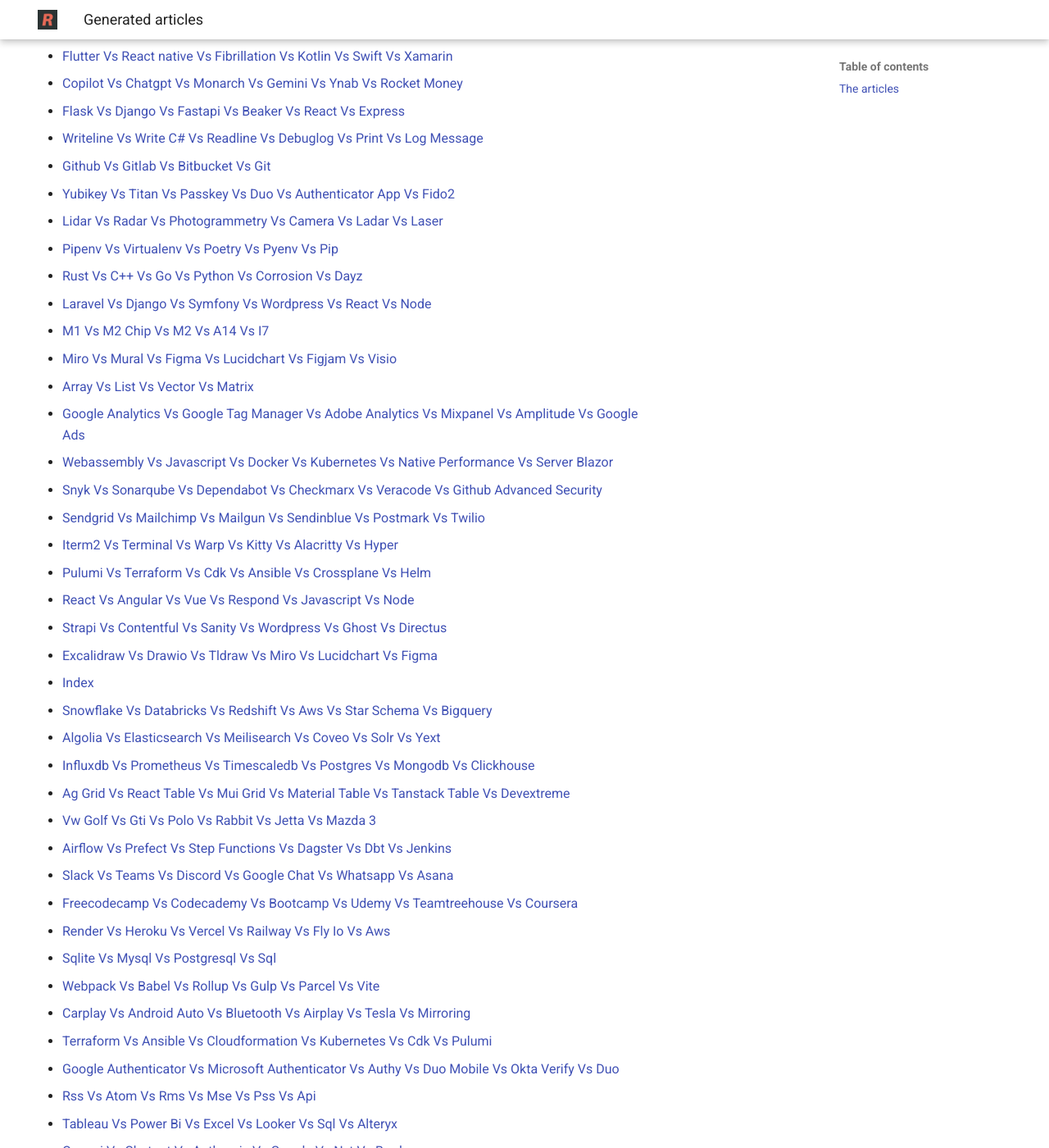
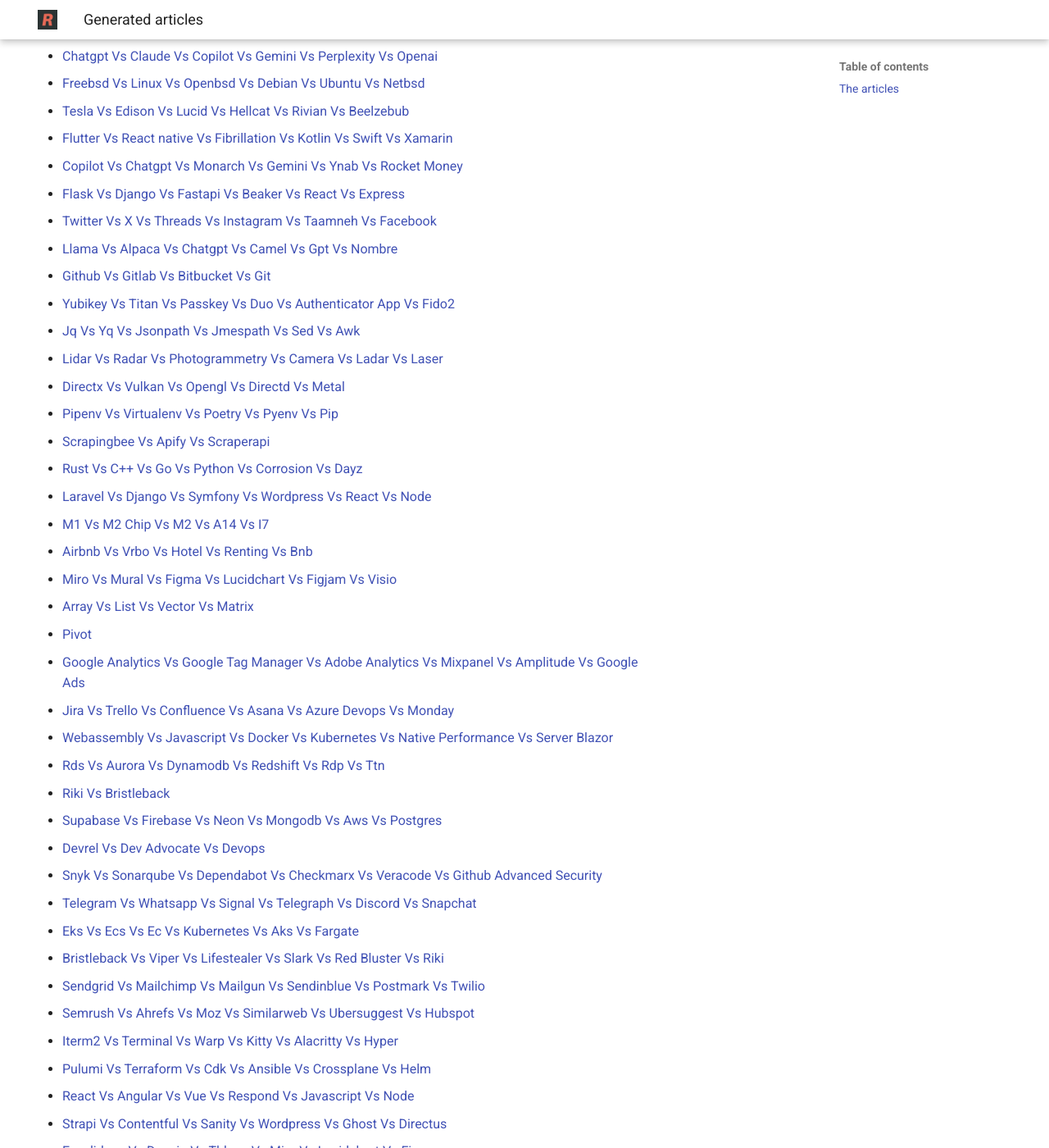
Before and after one commit to ritza-co/internal-articles, an MkDocs documentation site: the page built from docs/gen-articles/index.md, in a window 1280 px wide and 1400 px high, scrolled down 551 px. Shown: the whole window at 82% size. Built offline with MkDocs 1.6.1 and Material for MkDocs 9.7.7, drawn with Linux system fonts in a browser that asks for light colours; some of the changed text lies outside the part shown.

Commit message:
update index

```diff
--- a/docs/gen-articles/index.md
+++ b/docs/gen-articles/index.md
@@ -13,29 +13,47 @@
 
 ## The articles
 
+* [Langbase Vs Langchain](./langbase-vs-langchain.md)
 * [S23 Ultra Vs S22 Ultra Vs S23 Plus Vs Fold 5 Vs Pixel 7 Pro Vs 14 Pro Max](./s23-ultra-vs-s22-ultra-vs-s23-plus-vs-fold-5-vs-pixel-7-pro-vs-14-pro-max.md)
 * [Bitcoin Vs Ethereum Vs Gold Vs Dogecoin Vs Cryptocurrency Vs Dollar](./bitcoin-vs-ethereum-vs-gold-vs-dogecoin-vs-cryptocurrency-vs-dollar.md)
 * [Genesys Vs Nice Vs Avaya Vs Five Vs Amazon Connect Vs Cisco](./genesys-vs-nice-vs-avaya-vs-five-vs-amazon-connect-vs-cisco.md)
 * [Sbb Vs Bls](./sbb-vs-bls.md)
 * [How Fast Does An Airbag Deploy And Other Questions About Airbags](./how-fast-does-an-airbag-deploy-and-other-questions-about-airbags.md)
+* [Chatgpt Vs Claude Vs Copilot Vs Gemini Vs Perplexity Vs Openai](./chatgpt-vs-claude-vs-copilot-vs-gemini-vs-perplexity-vs-openai.md)
+* [Freebsd Vs Linux Vs Openbsd Vs Debian Vs Ubuntu Vs Netbsd](./freebsd-vs-linux-vs-openbsd-vs-debian-vs-ubuntu-vs-netbsd.md)
 * [Tesla Vs Edison Vs Lucid Vs Hellcat Vs Rivian Vs Beelzebub](./tesla-vs-edison-vs-lucid-vs-hellcat-vs-rivian-vs-beelzebub.md)
 * [Flutter Vs React native Vs Fibrillation Vs Kotlin Vs Swift Vs Xamarin](./flutter-vs-react native-vs-fibrillation-vs-kotlin-vs-swift-vs-xamarin.md)
 * [Copilot Vs Chatgpt Vs Monarch Vs Gemini Vs Ynab Vs Rocket Money](./copilot-vs-chatgpt-vs-monarch-vs-gemini-vs-ynab-vs-rocket-money.md)
 * [Flask Vs Django Vs Fastapi Vs Beaker Vs React Vs Express](./flask-vs-django-vs-fastapi-vs-beaker-vs-react-vs-express.md)
-* [Writeline Vs Write C# Vs Readline Vs Debuglog Vs Print Vs Log Message](./writeline-vs-write-csharp-vs-readline-vs-debuglog-vs-print-vs-log-message.md)
+* [Twitter Vs X Vs Threads Vs Instagram Vs Taamneh Vs Facebook](./twitter-vs-x-vs-threads-vs-instagram-vs-taamneh-vs-facebook.md)
+* [Llama Vs Alpaca Vs Chatgpt Vs Camel Vs Gpt Vs Nombre](./llama-vs-alpaca-vs-chatgpt-vs-camel-vs-gpt-vs-nombre.md)
 * [Github Vs Gitlab Vs Bitbucket Vs Git](./github-vs-gitlab-vs-bitbucket-vs-git.md)
 * [Yubikey Vs Titan Vs Passkey Vs Duo Vs Authenticator App Vs Fido2](./yubikey-vs-titan-vs-passkey-vs-duo-vs-authenticator-app-vs-fido2.md)
+* [Jq Vs Yq Vs Jsonpath Vs Jmespath Vs Sed Vs Awk](./jq-vs-yq-vs-jsonpath-vs-jmespath-vs-sed-vs-awk.md)
 * [Lidar Vs Radar Vs Photogrammetry Vs Camera Vs Ladar Vs Laser](./lidar-vs-radar-vs-photogrammetry-vs-camera-vs-ladar-vs-laser.md)
+* [Directx Vs Vulkan Vs Opengl Vs Directd Vs Metal](./directx-vs-vulkan-vs-opengl-vs-directd-vs-metal.md)
 * [Pipenv Vs Virtualenv Vs Poetry Vs Pyenv Vs Pip](./pipenv-vs-virtualenv-vs-poetry-vs-pyenv-vs-pip.md)
+* [Scrapingbee Vs Apify Vs Scraperapi](./scrapingbee-vs-apify-vs-scraperapi.md)
 * [Rust Vs C++ Vs Go Vs Python Vs Corrosion Vs Dayz](./rust-vs-c++-vs-go-vs-python-vs-corrosion-vs-dayz.md)
 * [Laravel Vs Django Vs Symfony Vs Wordpress Vs React Vs Node](./laravel-vs-django-vs-symfony-vs-wordpress-vs-react-vs-node.md)
 * [M1 Vs M2 Chip Vs M2 Vs A14 Vs I7](./m1-vs-m2-chip-vs-m2-vs-a14-vs-i7.md)
+* [Airbnb Vs Vrbo Vs Hotel Vs Renting Vs Bnb](./airbnb-vs-vrbo-vs-hotel-vs-renting-vs-bnb.md)
 * [Miro Vs Mural Vs Figma Vs Lucidchart Vs Figjam Vs Visio](./miro-vs-mural-vs-figma-vs-lucidchart-vs-figjam-vs-visio.md)
 * [Array Vs List Vs Vector Vs Matrix](./array-vs-list-vs-vector-vs-matrix.md)
+* [Pivot](./pivot.md)
 * [Google Analytics Vs Google Tag Manager Vs Adobe Analytics Vs Mixpanel Vs Amplitude Vs Google Ads](./google-analytics-vs-google-tag-manager-vs-adobe-analytics-vs-mixpanel-vs-amplitude-vs-google-ads.md)
+* [Jira Vs Trello Vs Confluence Vs Asana Vs Azure Devops Vs Monday](./jira-vs-trello-vs-confluence-vs-asana-vs-azure-devops-vs-monday.md)
 * [Webassembly Vs Javascript Vs Docker Vs Kubernetes Vs Native Performance Vs Server Blazor](./webassembly-vs-javascript-vs-docker-vs-kubernetes-vs-native-performance-vs-server-blazor.md)
+* [Rds Vs Aurora Vs Dynamodb Vs Redshift Vs Rdp Vs Ttn](./rds-vs-aurora-vs-dynamodb-vs-redshift-vs-rdp-vs-ttn.md)
+* [Riki Vs Bristleback](./riki-vs-bristleback.md)
+* [Supabase Vs Firebase Vs Neon Vs Mongodb Vs Aws Vs Postgres](./supabase-vs-firebase-vs-neon-vs-mongodb-vs-aws-vs-postgres.md)
+* [Devrel Vs Dev Advocate Vs Devops](./devrel-vs-dev-advocate-vs-devops.md)
 * [Snyk Vs Sonarqube Vs Dependabot Vs Checkmarx Vs Veracode Vs Github Advanced Security](./snyk-vs-sonarqube-vs-dependabot-vs-checkmarx-vs-veracode-vs-github-advanced-security.md)
+* [Telegram Vs Whatsapp Vs Signal Vs Telegraph Vs Discord Vs Snapchat](./telegram-vs-whatsapp-vs-signal-vs-telegraph-vs-discord-vs-snapchat.md)
+* [Eks Vs Ecs Vs Ec Vs Kubernetes Vs Aks Vs Fargate](./eks-vs-ecs-vs-ec-vs-kubernetes-vs-aks-vs-fargate.md)
+* [Bristleback Vs Viper Vs Lifestealer Vs Slark Vs Red Bluster Vs Riki](./bristleback-vs-viper-vs-lifestealer-vs-slark-vs-red-bluster-vs-riki.md)
 * [Sendgrid Vs Mailchimp Vs Mailgun Vs Sendinblue Vs Postmark Vs Twilio](./sendgrid-vs-mailchimp-vs-mailgun-vs-sendinblue-vs-postmark-vs-twilio.md)
+* [Semrush Vs Ahrefs Vs Moz Vs Similarweb Vs Ubersuggest Vs Hubspot](./semrush-vs-ahrefs-vs-moz-vs-similarweb-vs-ubersuggest-vs-hubspot.md)
 * [Iterm2 Vs Terminal Vs Warp Vs Kitty Vs Alacritty Vs Hyper](./iterm2-vs-terminal-vs-warp-vs-kitty-vs-alacritty-vs-hyper.md)
 * [Pulumi Vs Terraform Vs Cdk Vs Ansible Vs Crossplane Vs Helm](./pulumi-vs-terraform-vs-cdk-vs-ansible-vs-crossplane-vs-helm.md)
 * [React Vs Angular Vs Vue Vs Respond Vs Javascript Vs Node](./react-vs-angular-vs-vue-vs-respond-vs-javascript-vs-node.md)
@@ -45,14 +63,21 @@
 * [Snowflake Vs Databricks Vs Redshift Vs Aws Vs Star Schema Vs Bigquery](./snowflake-vs-databricks-vs-redshift-vs-aws-vs-star-schema-vs-bigquery.md)
 * [Algolia Vs Elasticsearch Vs Meilisearch Vs Coveo Vs Solr Vs Yext](./algolia-vs-elasticsearch-vs-meilisearch-vs-coveo-vs-solr-vs-yext.md)
 * [Influxdb Vs Prometheus Vs Timescaledb Vs Postgres Vs Mongodb Vs Clickhouse](./influxdb-vs-prometheus-vs-timescaledb-vs-postgres-vs-mongodb-vs-clickhouse.md)
+* [Datadog Vs Splunk Vs Grafana Vs Prometheus Vs Snowflake Vs Cloudwatch](./datadog-vs-splunk-vs-grafana-vs-prometheus-vs-snowflake-vs-cloudwatch.md)
 * [Ag Grid Vs React Table Vs Mui Grid Vs Material Table Vs Tanstack Table Vs Devextreme](./ag-grid-vs-react-table-vs-mui-grid-vs-material-table-vs-tanstack-table-vs-devextreme.md)
 * [Vw Golf Vs Gti Vs Polo Vs Rabbit Vs Jetta Vs Mazda 3](./vw-golf-vs-gti-vs-polo-vs-rabbit-vs-jetta-vs-mazda-3.md)
 * [Airflow Vs Prefect Vs Step Functions Vs Dagster Vs Dbt Vs Jenkins](./airflow-vs-prefect-vs-step-functions-vs-dagster-vs-dbt-vs-jenkins.md)
+* [Linear Vs Tactile Switches Vs Exponential Vs Logistic Regression Vs Tactile Keyboard Vs Clicky Switches](./linear-vs-tactile-switches-vs-exponential-vs-logistic-regression-vs-tactile-keyboard-vs-clicky-switches.md)
+* [Youtube Vs Tiktok Boxing Vs Tiktok Vs Hulu Vs Vimeo Vs Twitch Streaming](./youtube-vs-tiktok-boxing-vs-tiktok-vs-hulu-vs-vimeo-vs-twitch-streaming.md)
 * [Slack Vs Teams Vs Discord Vs Google Chat Vs Whatsapp Vs Asana](./slack-vs-teams-vs-discord-vs-google-chat-vs-whatsapp-vs-asana.md)
 * [Freecodecamp Vs Codecademy Vs Bootcamp Vs Udemy Vs Teamtreehouse Vs Coursera](./freecodecamp-vs-codecademy-vs-bootcamp-vs-udemy-vs-teamtreehouse-vs-coursera.md)
 * [Render Vs Heroku Vs Vercel Vs Railway Vs Fly Io Vs Aws](./render-vs-heroku-vs-vercel-vs-railway-vs-fly-io-vs-aws.md)
 * [Sqlite Vs Mysql Vs Postgresql Vs Sql](./sqlite-vs-mysql-vs-postgresql-vs-sql.md)
+* [Writeline Vs Write Csharp Vs Readline Vs Debuglog Vs Print Vs Log Message](./writeline-vs-write-csharp-vs-readline-vs-debuglog-vs-print-vs-log-message.md)
 * [Webpack Vs Babel Vs Rollup Vs Gulp Vs Parcel Vs Vite](./webpack-vs-babel-vs-rollup-vs-gulp-vs-parcel-vs-vite.md)
+* [Webflow Vs Wordpress Vs Framer Vs Squarespace Vs Wix Vs Figma](./webflow-vs-wordpress-vs-framer-vs-squarespace-vs-wix-vs-figma.md)
+* [X Vs Wayland Vs Xorg Vs Vnc Vs Gnome Vs Rdp](./x-vs-wayland-vs-xorg-vs-vnc-vs-gnome-vs-rdp.md)
+* [Llama Vs Mistral Vs Chatgpt Vs  Vs Llama Vs Gpt](./llama-vs-mistral-vs-chatgpt-vs--vs-llama-vs-gpt.md)
 * [Carplay Vs Android Auto Vs Bluetooth Vs Airplay Vs Tesla Vs Mirroring](./carplay-vs-android-auto-vs-bluetooth-vs-airplay-vs-tesla-vs-mirroring.md)
 * [Terraform Vs Ansible Vs Cloudformation Vs Kubernetes Vs Cdk Vs Pulumi](./terraform-vs-ansible-vs-cloudformation-vs-kubernetes-vs-cdk-vs-pulumi.md)
 * [Google Authenticator Vs Microsoft Authenticator Vs Authy Vs Duo Mobile Vs Okta Verify Vs Duo](./google-authenticator-vs-microsoft-authenticator-vs-authy-vs-duo-mobile-vs-okta-verify-vs-duo.md)
```
